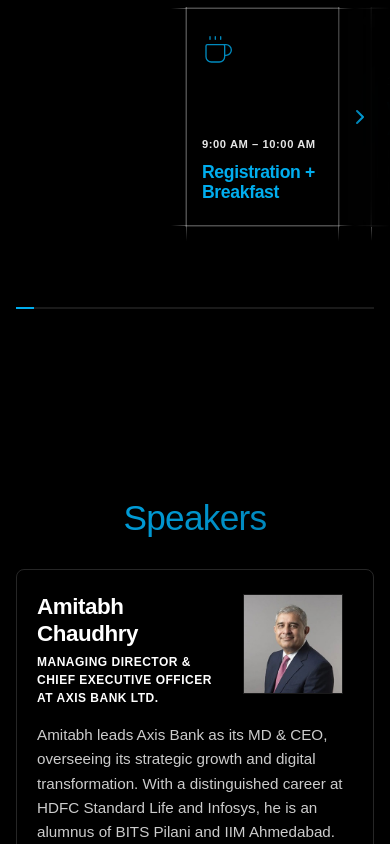
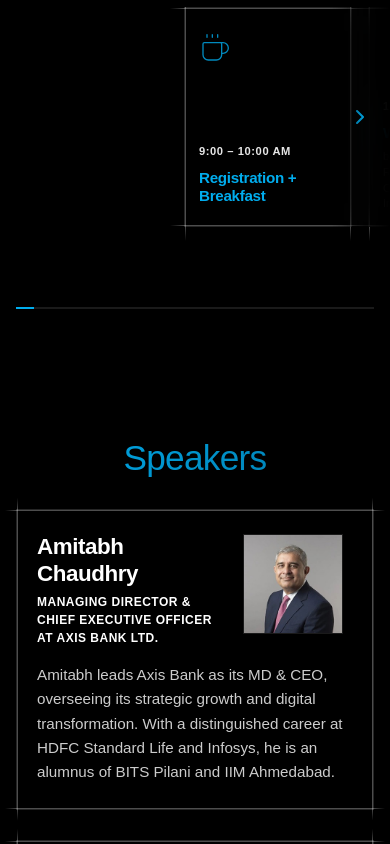
Before and after one commit to mbhadana/nivabupaevent, a React (Vite) app: page / in a window 390 px wide. Shown: the part 1180-2024 px from the top of the page. Built offline with nearby package versions, Linux system fonts and the light colour scheme; a web font is replaced by a local one.

Commit message:
Finalize EventFlow and Highlights UI spacing and update full Agenda schedule

```diff
--- a/src/components/EventFlow.css
+++ b/src/components/EventFlow.css
@@ -86,7 +86,7 @@
 .event-box {
   flex: 0 0 auto;
   width: 380px;
-  height: 380px;
+  min-height: 380px;
   scroll-snap-align: start;
   border: 1px solid rgba(255, 255, 255, 0.15);
   background: transparent;
@@ -138,9 +138,11 @@
   opacity: 0.8;
 }
 
-/* Force text block to sit perfectly at bottom left matching screenshot */
+/* Dynamic text block naturally wrapping content and flush with the floor */
 .event-box-text-container {
   margin-top: auto;
+  display: flex;
+  flex-direction: column;
 }
 
 .event-box-time {
@@ -154,7 +156,7 @@
 }
 
 .event-box-title {
-  font-size: 2.1rem;
+  font-size: 1.8rem;
   font-weight: 700;
   color: #00adee;
   line-height: 1.15;
@@ -195,17 +197,23 @@
 }
 
 @media (max-width: 768px) {
+  .event-horizontal-track {
+    gap: 16px;
+  }
   .event-box {
-    width: 155px;
-    height: 220px;
-    padding: 16px;
+    width: 168px;
+    min-height: 220px;
+    padding: 14px;
   }
   .event-box-time {
     font-size: 0.7rem;
     margin-bottom: 8px;
   }
+  .mobile-hide-ampm {
+    display: none;
+  }
   .event-box-title {
-    font-size: 1.1rem;
+    font-size: 0.95rem;
     margin-bottom: 8px;
   }
   .event-box-desc {
@@ -217,7 +225,7 @@
     height: 22px;
   }
   .event-flow-section {
-    padding: 60px 0;
+    padding: 60px 0 0 0;
   }
   .event-flow-section .section-title {
     text-align: center;
--- a/src/components/EventFlow.jsx
+++ b/src/components/EventFlow.jsx
@@ -6,27 +6,26 @@
 const agenda = [
   { time: ' ', title: ' ', desc: '' },
   { time: '9:00 AM – 10:00 AM', title: 'Registration + Breakfast', desc: '' },
-  { time: '10:00 AM – 10:45 AM', title: 'Welcome Address', desc: 'Krishnan Ramachandran, CEO & MD, Niva Bupa Health Insurance' },
-  { time: '10:45 AM – 11:15 AM', title: 'In Conversation', desc: 'Amitabh Chaudhry, MD & CEO Axis Bank with Krishnan Ramachandran, CEO & MD, Niva Bupa Health Insurance' },
-  { time: '11:15 AM – 12:00 PM', title: 'Panel Discussion 1', desc: 'The Missing Link in Loan Protection Strategies' },
-  { time: '12:00 PM – 12:45 PM', title: 'Panel Discussion 2', desc: 'AI-Driven Transformation in Insurance' },
-  { time: '12:45 PM – 1:30 PM', title: 'Lunch', desc: '' },
-  { time: '1:30 PM – 2:00 PM', title: 'Keynote Address', desc: 'Yashish Dahiya, Co-Founder & Group CEO, PolicyBazaar' },
-  { time: '2:00 PM – 2:45 PM', title: 'Panel Discussion 3', desc: 'Bridging the Trust Deficit in Insurance' },
-  { time: '2:45 PM – 3:30 PM', title: 'Panel Discussion 4', desc: 'Winning the Last Mile' },
-  { time: '3:30 PM – 4:30 PM', title: 'Keynote Speaker', desc: "Gauranga Das, Member of ISKCON's Governing Body Commission" },
+  { time: '10:05 AM – 10:45 AM', title: 'Welcome Address', desc: 'by Krishnan Ramachandran, MD & CEO - Niva Bupa & Young India Whitepaper Launch' },
+  { time: '10:45 AM – 11:15 AM', title: 'In Conversation', desc: 'Krishnan Ramachandran, MD & CEO - Niva Bupa in conversation with Amitabh Chaudhry, MD & CEO - Axis Bank' },
+  { time: '11:15 AM – 12:00 PM', title: 'Discussion', desc: 'The Missing Link in Loan Protection Strategies' },
+  { time: '12:00 PM – 12:45 PM', title: 'Discussion', desc: 'AI-Driven Transformation in Insurance' },
+  { time: '12:45 PM – 1:30 PM', title: 'Lunch Break', desc: '' },
+  { time: '1:30 PM – 2:00 PM', title: 'In Conversation', desc: 'Ankur Kharbanda, Executive Director & CBO - Niva Bupa in conversation with Yashish Dahiya, Co-Founder & CEO - PolicyBazaar' },
+  { time: '2:00 PM – 2:45 PM', title: 'Discussion', desc: 'Bridging the Trust Deficit in Insurance' },
+  { time: '2:45 PM – 3:30 PM', title: 'Discussion', desc: 'Winning the Last Mile' },
+  { time: '3:30 PM – 4:30 PM', title: 'In Conversation', desc: 'Ankur Kharbanda, Executive Director & CBO - Niva Bupa in conversation with Gauranga Das Ji, Monk & Spiritual Leader, ISKCON' },
   { time: '4:30 PM – 5:00 PM', title: 'Tea Break', desc: '' },
-  { time: '5:00 PM – 5:45 PM', title: 'Panel Discussion 5', desc: 'Affordability vs Value in Insurance' },
-  { time: '5:45 PM – 6:45 PM', title: 'Stand Up Comedian Show', desc: 'Gaurav Gupta' },
-  { time: '6:45 PM – 7:30 PM', title: 'Awards & Vote of Thanks', desc: '' },
-  { time: '7:35 PM onwards', title: 'Dinner & Cocktails', desc: '' }
+  { time: '5:00 PM – 5:45 PM', title: 'Discussion', desc: 'Affordability vs Value in Insurance' },
+  { time: '5:45 PM – 6:45 PM', title: 'Laughter Therapy', desc: 'with Gaurav Gupta' },
+  { time: '6:45 PM – 7:30 PM', title: 'Thank You Awards', desc: '' }
 ];
 
 const getEventIcon = (title) => {
   const lower = title.toLowerCase();
   if (lower.includes('breakfast') || lower.includes('tea')) return <Coffee size={32} strokeWidth={1} />;
   if (lower.includes('lunch') || lower.includes('dinner')) return <Utensils size={32} strokeWidth={1} />;
-  if (lower.includes('comedian')) return <MicVocal size={32} strokeWidth={1} />;
+  if (lower.includes('comedian') || lower.includes('laughter')) return <MicVocal size={32} strokeWidth={1} />;
   if (lower.includes('keynote')) return <Star size={32} strokeWidth={1} />;
   if (lower.includes('awards')) return <Trophy size={32} strokeWidth={1} />;
   if (lower.includes('discussion') || lower.includes('panel')) return <UsersRound size={32} strokeWidth={1} />;
@@ -34,6 +33,22 @@
   if (lower.includes('address')) return <Mic size={32} strokeWidth={1} />;
   if (lower.includes('registration')) return <UserPlus size={32} strokeWidth={1} />;
   return <FileText size={32} strokeWidth={1} />;
+};
+
+const formatTimeMobile = (timeStr) => {
+  if (typeof timeStr !== 'string' || !timeStr.includes('–')) return timeStr;
+  const parts = timeStr.split(' – ');
+  if (parts.length === 2) {
+    const match = parts[0].match(/^(.*?)\s*(AM|PM)$/i);
+    if (match) {
+      return (
+        <>
+          {match[1]}<span className="mobile-hide-ampm"> {match[2]}</span> – {parts[1]}
+        </>
+      );
+    }
+  }
+  return timeStr;
 };
 
 const EventFlow = () => {
@@ -87,7 +102,7 @@
                   {getEventIcon(item.title)}
                 </div>
                 <div className="event-box-text-container">
-                  <div className="event-box-time">{item.time}</div>
+                  <div className="event-box-time">{formatTimeMobile(item.time)}</div>
                   <h3 className="event-box-title">{item.title}</h3>
                   {item.desc && <p className="event-box-desc">{item.desc}</p>}
                 </div>
--- a/src/components/Hero.css
+++ b/src/components/Hero.css
@@ -169,9 +169,16 @@
   pointer-events: none;
 }
 
-.hero-wireframe-btn:hover {
+@media (hover: hover) {
+  .hero-wireframe-btn:hover {
+    background: #008cc2;
+    transform: translateY(-2px);
+  }
+}
+
+.hero-wireframe-btn:active {
   background: #008cc2;
-  transform: translateY(-2px);
+  transform: translateY(0);
 }
 
 .hero-slide-img {
--- a/src/components/Highlights.css
+++ b/src/components/Highlights.css
@@ -132,7 +132,7 @@
   /* Show mobile stacked layout */
   .highlights-mobile {
     display: block;
-    padding: 60px 0;
+    padding: 20px 0 0 0;
   }
 
   .highlights-mobile .section-title {
@@ -147,6 +147,10 @@
     padding-top: 30px;
     margin-bottom: 50px;
     position: relative;
+  }
+
+  .highlights-mobile-card:last-child {
+    margin-bottom: 0;
   }
 
   /* Emulate the blueprint wireframe structural overshoot onto the mobile cards */
--- a/src/components/SpeakerProfiles.css
+++ b/src/components/SpeakerProfiles.css
@@ -191,7 +191,8 @@
   .speaker-profiles {
     margin-top: 0;
     border-top: none;
-    padding-top: 20px; /* Removing the massive empty space beneath the clock */
+    padding-top: 20px;
+    padding-bottom: 0;
   }
 
   .speaker-section-title {
@@ -214,9 +215,35 @@
   .speaker-card {
     aspect-ratio: auto;
     height: auto;
-    background: transparent; /* Remove solid background */
-    border: 1px solid rgba(255, 255, 255, 0.15); /* Just stroke */
-    border-radius: 8px; /* Slight polish */
+    background: transparent;
+    border: 1px solid rgba(255, 255, 255, 0.15);
+    border-radius: 0;
+  }
+
+  .speaker-card::before {
+    content: '';
+    position: absolute;
+    top: -12px; bottom: -12px;
+    left: 0; right: 0;
+    background:
+      linear-gradient(180deg, transparent 0%, rgba(255,255,255,0.3) 12px, rgba(255,255,255,0.3) calc(100% - 12px), transparent 100%) left,
+      linear-gradient(180deg, transparent 0%, rgba(255,255,255,0.3) 12px, rgba(255,255,255,0.3) calc(100% - 12px), transparent 100%) right;
+    background-size: 1px 100%;
+    background-repeat: no-repeat;
+    pointer-events: none;
+  }
+
+  .speaker-card::after {
+    content: '';
+    position: absolute;
+    top: 0; bottom: 0;
+    left: -12px; right: -12px;
+    background:
+      linear-gradient(90deg, transparent 0%, rgba(255,255,255,0.3) 12px, rgba(255,255,255,0.3) calc(100% - 12px), transparent 100%) top,
+      linear-gradient(90deg, transparent 0%, rgba(255,255,255,0.3) 12px, rgba(255,255,255,0.3) calc(100% - 12px), transparent 100%) bottom;
+    background-size: 100% 1px;
+    background-repeat: no-repeat;
+    pointer-events: none;
   }
 
   .speaker-card-inner {
```
